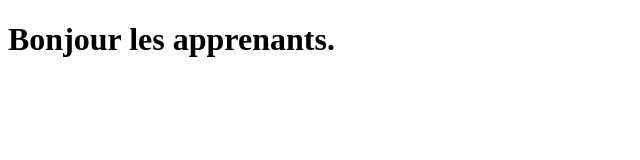
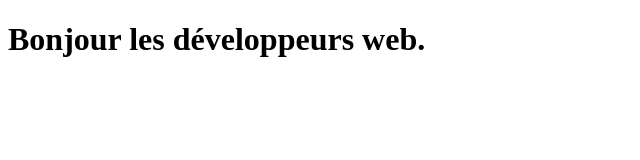
Before and after one commit to NasserMamoune/exo5, a plain HTML site: page index.html in a window 1280 px wide. Shown: the whole page, without its empty margins (0-640 px from the left). Drawn offline with Linux system fonts and the light colour scheme.

Commit message:
Feature 1 : updated h1 text.

```diff
--- a/index.html
+++ b/index.html
@@ -6,6 +6,6 @@
     <title>TP Git Fusion des Branches</title>
 </head>
 <body>
-    <h1>Bonjour les apprenants.</h1>
+    <h1>Bonjour les développeurs web.</h1>
 </body>
 </html>
```
